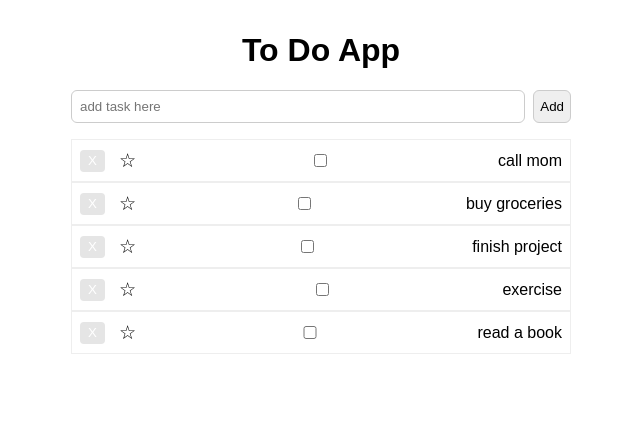
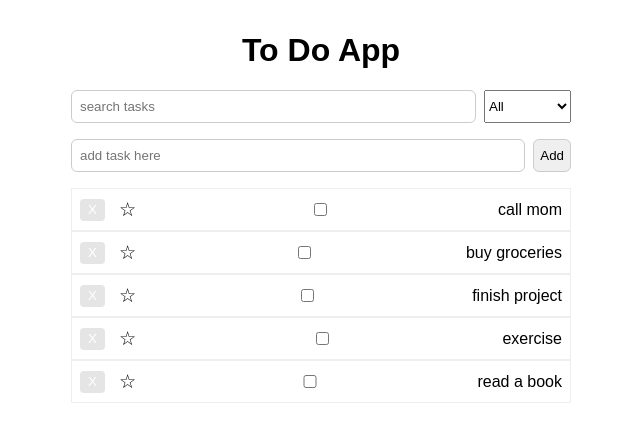
Before and after one commit to itsoya/to-do-v2, a Vue app: page / in a window 1280 px wide. Shown: the top 442 px of the page, without its empty margins (319-959 px from the left). Built offline with nearby package versions, Linux system fonts and the light colour scheme.

Commit message:
add filtered function

```diff
--- a/src/App.vue
+++ b/src/App.vue
@@ -1,6 +1,6 @@
 <script setup lang="ts">
 
-import {ref} from 'vue';
+import {ref,computed} from 'vue';
 const newTask = ref("");
 const tasks = ref([
   {id:1,text: "call mom", completed: false, favorite: false },
@@ -51,19 +51,45 @@ function favoriteTask(task){
 }
   cancelEdit();
 }
-
+const search = ref("");
+const currentFilter = ref("all");
+const filters = [
+  {name: "all", label: "All"},
+  {name: "active", label: "Active"},
+  {name: "completed", label: "Completed"},
+  {name: "favorite", label: "Favorite"},
+];
+const filteredTasks = computed(() => {
+  return tasks.value.filter((t) => t.text.toLowerCase().includes(search.value.toLowerCase()))
+    .filter((t) => {
+    if(currentFilter.value === "active"){
+      return !t.completed;
+    }else if(currentFilter.value === "completed"){
+      return t.completed;
+    }else if(currentFilter.value === "favorite"){
+      return t.favorite;
+    }
+    return true;
+  }).filter((t) => t.text.toLowerCase().includes(search.value.toLowerCase()));
+});
 </script>
 
 <template>
  <div class="app">
   <h1>To Do App</h1>
   <div class="input-row">
+    <input type="text" placeholder="search tasks" v-model="search"/>
+    <select v-model="currentFilter" @change="currentFilter = $event.target.value">
+      <option v-for="filter in filters" :key="filter.name" :value="filter.name">{{filter.label}}</option>
+    </select>
+  </div>
+  <div class="input-row">
     <input type="text" placeholder="add task here" v-model="newTask"/>
     <button @click="addTask">Add</button>
   </div>
   <div>
     <ul class="task-list">
-      <li v-for="task in tasks" :key="task.id" :class="{done: task.completed, editing: editingId === task.id}">
+      <li v-for="task in filteredTasks" :key="task.id" :class="{done: task.completed, editing: editingId === task.id}">
         <template v-if="editingId === task.id">
           <input class="edit-input" type="text" v-model="editingBuffer"
            @keyup.enter="finishEdit(task)" @blur="finishEdit(task)"
```
